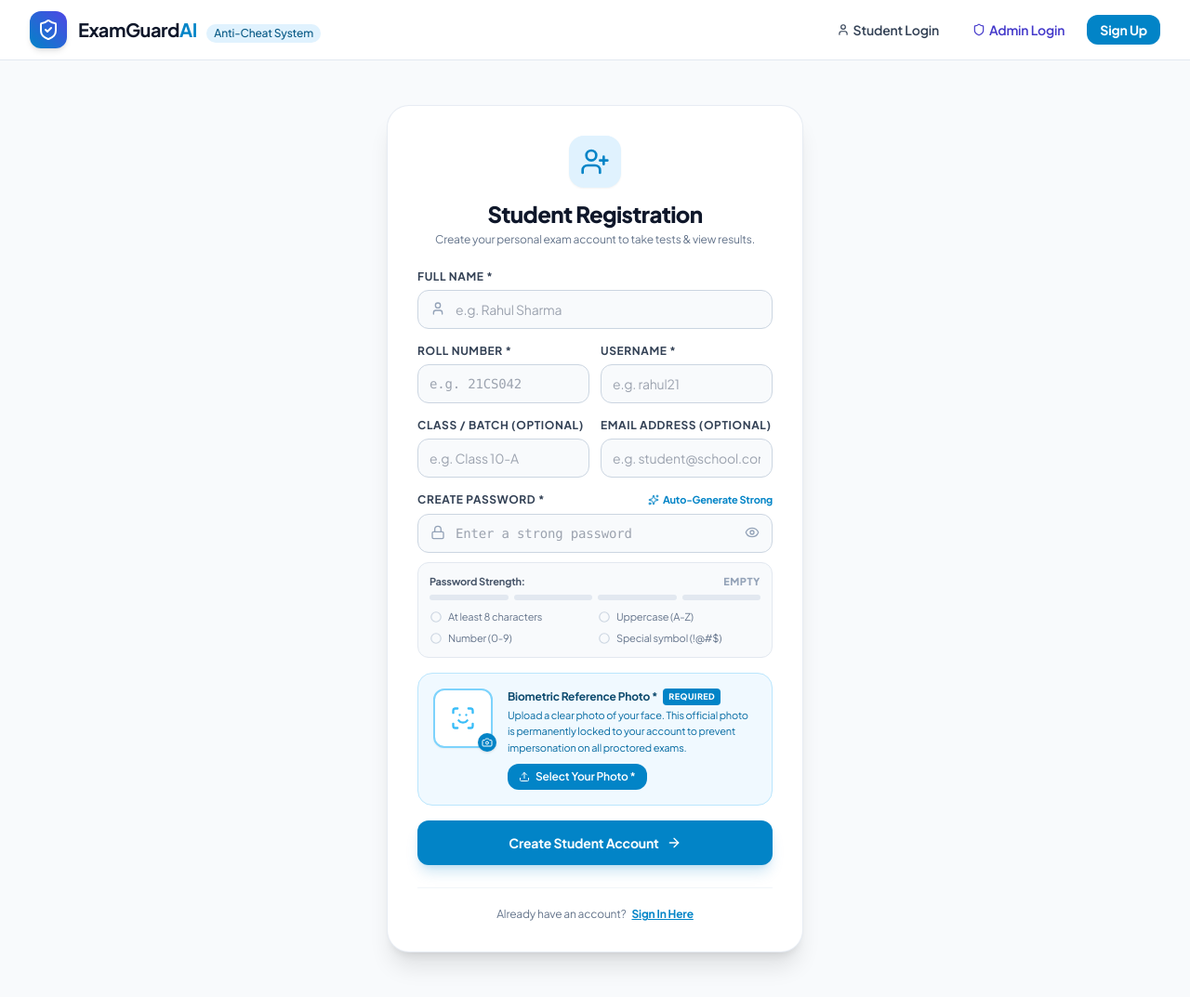
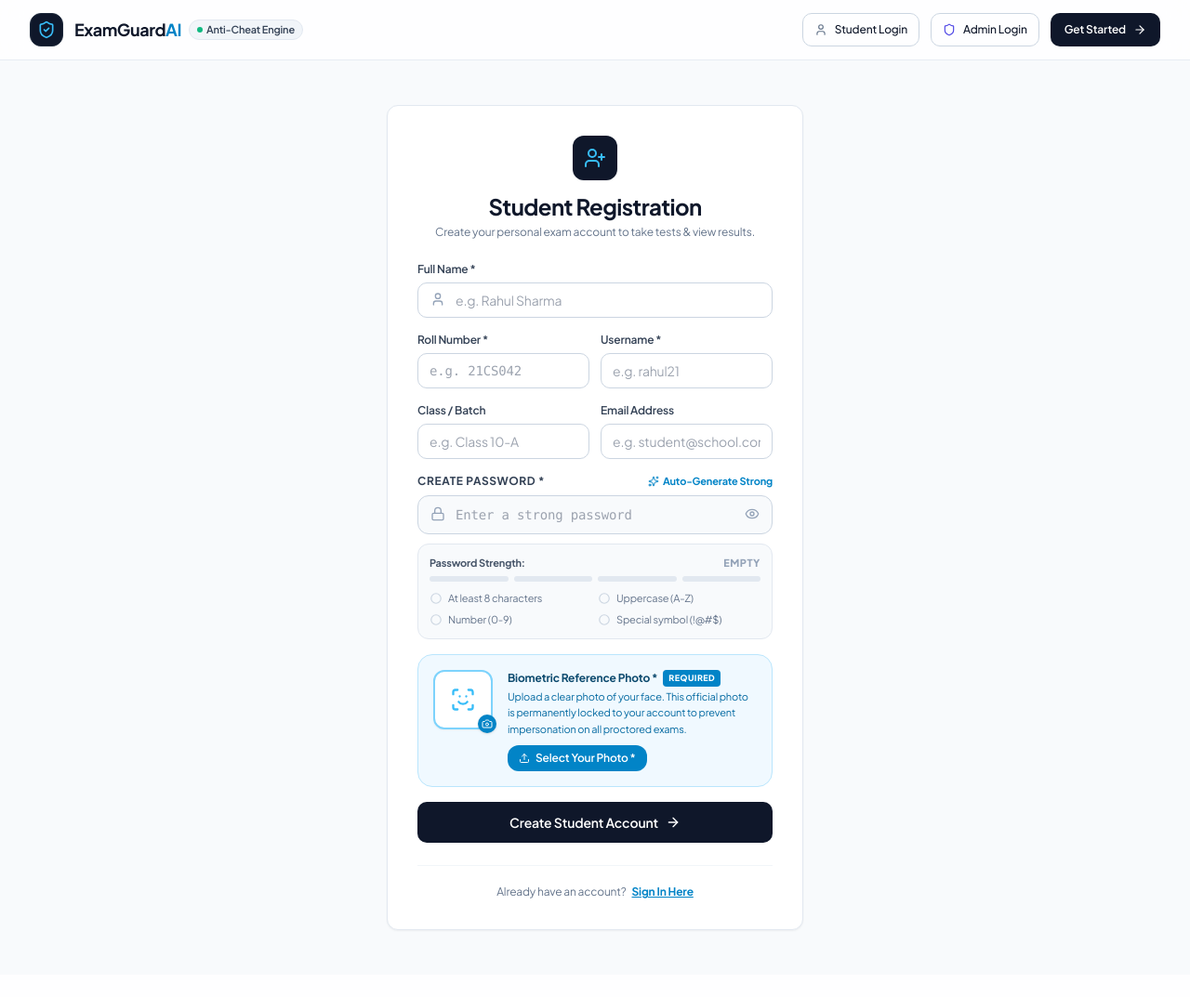
Before and after one commit to pinku-21/Online-Examination-System-with-Anti-Cheating-Detection, a Flask app: page /register in a window 1280 px wide. Shown: the whole page at 93% size. After the commit the page ends 1002 px from the top, so only its background shows below. Run offline with Flask 3, Linux system fonts and the light colour scheme; parts of the project's set-up code (start-up, migrations or seed data) failed here and were passed over; some libraries are stand-ins or nearby versions.

Commit message:
feat(ui): complete comprehensive shadcn UI overhaul across nav, login, register, student and tutor dashboards

```diff
--- a/templates/base.html
+++ b/templates/base.html
@@ -235,53 +235,57 @@
 </head>
 <body class="bg-slate-50 text-slate-800 min-h-screen flex flex-col">
 
-    <!-- Top Navigation -->
-    <header class="bg-white border-b border-slate-200 sticky top-0 z-40">
+    <!-- Top Navigation (shadcn/ui Header style) -->
+    <header class="bg-white/80 backdrop-blur-md border-b border-slate-200/80 sticky top-0 z-50 transition-all">
         <div class="max-w-7xl mx-auto px-4 sm:px-6 lg:px-8 h-16 flex items-center justify-between">
-            <a href="/" class="flex items-center space-x-3">
-                <div class="w-10 h-10 rounded-xl bg-gradient-to-tr from-sky-600 to-indigo-600 flex items-center justify-center text-white shadow-md">
-                    <i data-lucide="shield-check" class="w-6 h-6"></i>
+            <a href="/" class="flex items-center space-x-3 group">
+                <div class="w-9 h-9 rounded-lg bg-slate-900 border border-slate-800 flex items-center justify-center text-white shadow-xs group-hover:scale-105 transition-transform">
+                    <i data-lucide="shield-check" class="w-5 h-5 text-sky-400"></i>
                 </div>
-                <div>
-                    <span class="font-bold text-xl tracking-tight text-slate-900">ExamGuard<span class="text-sky-600">AI</span></span>
-                    <span class="hidden sm:inline-block ml-2 text-xs font-medium px-2 py-0.5 bg-sky-100 text-sky-800 rounded-full">Anti-Cheat System</span>
+                <div class="flex items-center gap-2">
+                    <span class="font-bold text-lg tracking-tight text-slate-900">ExamGuard<span class="text-sky-600">AI</span></span>
+                    <span class="hidden md:inline-flex items-center gap-1 text-[11px] font-semibold px-2 py-0.5 bg-slate-100 text-slate-700 border border-slate-200 rounded-full">
+                        <span class="w-1.5 h-1.5 rounded-full bg-emerald-500"></span>
+                        Anti-Cheat Engine
+                    </span>
                 </div>
             </a>
 
             <nav class="flex items-center space-x-2 sm:space-x-3">
                 {% if session.get('user_id') %}
                     {% if session.get('user_role') == 'admin' %}
-                        <a href="/tutor" class="px-3 py-1.5 text-xs sm:text-sm font-semibold text-indigo-700 bg-indigo-50 hover:bg-indigo-100 rounded-xl transition flex items-center space-x-1.5 border border-indigo-200">
+                        <a href="/tutor" class="shadcn-btn shadcn-btn-outline h-9 px-3 text-xs font-semibold">
                             <i data-lucide="shield" class="w-3.5 h-3.5 text-indigo-600"></i>
                             <span>Admin Portal</span>
                         </a>
                     {% else %}
-                        <a href="/student/dashboard" class="px-3 py-1.5 text-xs sm:text-sm font-semibold text-sky-700 bg-sky-50 hover:bg-sky-100 rounded-xl transition flex items-center space-x-1.5 border border-sky-200">
+                        <a href="/student/dashboard" class="shadcn-btn shadcn-btn-outline h-9 px-3 text-xs font-semibold">
                             <i data-lucide="clipboard-list" class="w-3.5 h-3.5 text-sky-600"></i>
                             <span>My Dashboard</span>
                         </a>
                     {% endif %}
 
-                    <div class="hidden sm:flex items-center space-x-1.5 px-3 py-1 bg-slate-100 rounded-xl text-xs font-medium text-slate-700">
+                    <div class="hidden sm:flex items-center space-x-2 px-3 py-1 bg-slate-100 border border-slate-200 rounded-lg text-xs font-medium text-slate-700">
                         <span class="w-2 h-2 rounded-full {% if session.get('user_role') == 'admin' %}bg-indigo-500{% else %}bg-sky-500{% endif %}"></span>
-                        <span class="font-bold text-slate-900">{{ session.get('user_name') }}</span>
+                        <span class="font-semibold text-slate-900">{{ session.get('user_name') }}</span>
                     </div>
 
-                    <a href="/logout" class="px-3 py-1.5 text-xs sm:text-sm font-semibold text-slate-600 hover:text-rose-600 hover:bg-rose-50 rounded-xl transition flex items-center space-x-1" title="Sign Out">
+                    <a href="/logout" class="shadcn-btn shadcn-btn-outline h-9 px-3 text-xs text-slate-600 hover:text-rose-600 hover:border-rose-300" title="Sign Out">
                         <i data-lucide="log-out" class="w-3.5 h-3.5"></i>
                         <span class="hidden sm:inline">Sign Out</span>
                     </a>
                 {% else %}
-                    <a href="/login?role=student" class="px-3 py-1.5 text-xs sm:text-sm font-semibold text-slate-700 hover:text-sky-600 hover:bg-slate-100 rounded-xl transition flex items-center space-x-1">
-                        <i data-lucide="user" class="w-3.5 h-3.5"></i>
+                    <a href="/login?role=student" class="shadcn-btn shadcn-btn-outline h-9 px-3 text-xs">
+                        <i data-lucide="user" class="w-3.5 h-3.5 text-slate-500"></i>
                         <span>Student Login</span>
                     </a>
-                    <a href="/login?role=admin" class="px-3 py-1.5 text-xs sm:text-sm font-semibold text-indigo-700 hover:text-indigo-900 hover:bg-indigo-50 rounded-xl transition flex items-center space-x-1">
-                        <i data-lucide="shield" class="w-3.5 h-3.5"></i>
+                    <a href="/login?role=admin" class="shadcn-btn shadcn-btn-outline h-9 px-3 text-xs">
+                        <i data-lucide="shield" class="w-3.5 h-3.5 text-indigo-600"></i>
                         <span>Admin Login</span>
                     </a>
-                    <a href="/register" class="px-3.5 py-1.5 text-xs sm:text-sm font-bold bg-sky-600 hover:bg-sky-700 text-white rounded-xl shadow-xs transition flex items-center space-x-1">
-                        <span>Sign Up</span>
+                    <a href="/register" class="shadcn-btn shadcn-btn-default h-9 px-3.5 text-xs font-semibold">
+                        <span>Get Started</span>
+                        <i data-lucide="arrow-right" class="w-3.5 h-3.5"></i>
                     </a>
                 {% endif %}
             </nav>
--- a/templates/register.html
+++ b/templates/register.html
@@ -4,13 +4,13 @@
 
 {% block content %}
 <div class="min-h-[82vh] flex items-center justify-center px-4 py-12">
-    <div class="max-w-md w-full bg-white rounded-3xl border border-slate-200/80 p-8 shadow-xl">
+    <div class="max-w-md w-full shadcn-card p-8 bg-white border border-slate-200 shadow-sm">
 
         <div class="text-center mb-6">
-            <div class="w-14 h-14 rounded-2xl bg-sky-100 text-sky-600 flex items-center justify-center mx-auto mb-3 shadow-sm">
-                <i data-lucide="user-plus" class="w-8 h-8"></i>
+            <div class="w-12 h-12 rounded-xl bg-slate-900 text-white flex items-center justify-center mx-auto mb-3 shadow-sm">
+                <i data-lucide="user-plus" class="w-6 h-6 text-sky-400"></i>
             </div>
-            <h1 class="text-2xl font-black text-slate-900 tracking-tight">Student Registration</h1>
+            <h1 class="text-2xl font-bold text-slate-900 tracking-tight">Student Registration</h1>
             <p class="text-xs text-slate-500 mt-1">Create your personal exam account to take tests & view results.</p>
         </div>
 
@@ -27,32 +27,32 @@
 
         <form action="/register" method="POST" enctype="multipart/form-data" class="space-y-4" id="registration-form" autocomplete="on">
             <div>
-                <label class="block text-xs font-bold text-slate-700 uppercase tracking-wider mb-1.5">Full Name *</label>
+                <label class="block text-xs font-semibold text-slate-700 mb-1.5">Full Name *</label>
                 <div class="relative">
-                    <input type="text" name="full_name" id="full_name" required placeholder="e.g. Rahul Sharma" autocomplete="name" class="w-full pl-10 pr-4 py-2.5 bg-slate-50 border border-slate-300 rounded-xl text-sm focus:bg-white focus:outline-none focus:ring-2 focus:ring-sky-500">
-                    <i data-lucide="user" class="w-4 h-4 text-slate-400 absolute left-3.5 top-3"></i>
+                    <input type="text" name="full_name" id="full_name" required placeholder="e.g. Rahul Sharma" autocomplete="name" class="shadcn-input pl-10 text-sm">
+                    <i data-lucide="user" class="w-4 h-4 text-slate-400 absolute left-3.5 top-2.5"></i>
                 </div>
             </div>
 
             <div class="grid grid-cols-2 gap-3">
                 <div>
-                    <label class="block text-xs font-bold text-slate-700 uppercase tracking-wider mb-1.5">Roll Number *</label>
-                    <input type="text" name="roll_number" id="roll_number" required placeholder="e.g. 21CS042" autocomplete="off" class="w-full px-3 py-2.5 bg-slate-50 border border-slate-300 rounded-xl text-sm font-mono focus:bg-white focus:outline-none focus:ring-2 focus:ring-sky-500">
+                    <label class="block text-xs font-semibold text-slate-700 mb-1.5">Roll Number *</label>
+                    <input type="text" name="roll_number" id="roll_number" required placeholder="e.g. 21CS042" autocomplete="off" class="shadcn-input font-mono text-sm">
                 </div>
                 <div>
-                    <label class="block text-xs font-bold text-slate-700 uppercase tracking-wider mb-1.5">Username *</label>
-                    <input type="text" name="username" id="username" required placeholder="e.g. rahul21" autocomplete="username" class="w-full px-3 py-2.5 bg-slate-50 border border-slate-300 rounded-xl text-sm focus:bg-white focus:outline-none focus:ring-2 focus:ring-sky-500">
+                    <label class="block text-xs font-semibold text-slate-700 mb-1.5">Username *</label>
+                    <input type="text" name="username" id="username" required placeholder="e.g. rahul21" autocomplete="username" class="shadcn-input text-sm">
                 </div>
             </div>
 
             <div class="grid grid-cols-2 gap-3">
                 <div>
-                    <label class="block text-xs font-bold text-slate-700 uppercase tracking-wider mb-1.5">Class / Batch (Optional)</label>
-                    <input type="text" name="class_name" id="class_name" placeholder="e.g. Class 10-A" autocomplete="organization-title" class="w-full px-3 py-2.5 bg-slate-50 border border-slate-300 rounded-xl text-sm focus:bg-white focus:outline-none focus:ring-2 focus:ring-sky-500">
+                    <label class="block text-xs font-semibold text-slate-700 mb-1.5">Class / Batch</label>
+                    <input type="text" name="class_name" id="class_name" placeholder="e.g. Class 10-A" autocomplete="organization-title" class="shadcn-input text-sm">
                 </div>
                 <div>
-                    <label class="block text-xs font-bold text-slate-700 uppercase tracking-wider mb-1.5">Email Address (Optional)</label>
-                    <input type="email" name="email" id="email" placeholder="e.g. student@school.com" autocomplete="email" class="w-full px-3 py-2.5 bg-slate-50 border border-slate-300 rounded-xl text-sm focus:bg-white focus:outline-none focus:ring-2 focus:ring-sky-500">
+                    <label class="block text-xs font-semibold text-slate-700 mb-1.5">Email Address</label>
+                    <input type="email" name="email" id="email" placeholder="e.g. student@school.com" autocomplete="email" class="shadcn-input text-sm">
                 </div>
             </div>
 
@@ -138,7 +138,7 @@
                 <input type="file" id="reg-photo-input" name="profile_photo" accept="image/*" required class="hidden" onchange="previewRegPhoto(event)">
             </div>
 
-            <button type="submit" id="submit-btn" class="w-full py-3.5 bg-sky-600 hover:bg-sky-700 text-white font-bold rounded-xl shadow-lg shadow-sky-600/20 transition flex items-center justify-center space-x-2 text-sm mt-5 disabled:opacity-50 disabled:cursor-not-allowed">
+            <button type="submit" id="submit-btn" class="shadcn-btn shadcn-btn-default w-full h-11 text-sm font-semibold mt-5 disabled:opacity-50 disabled:cursor-not-allowed">
                 <span>Create Student Account</span>
                 <i data-lucide="arrow-right" class="w-4 h-4"></i>
             </button>
--- a/templates/student_dashboard.html
+++ b/templates/student_dashboard.html
@@ -105,7 +105,7 @@
         {% if available_exams %}
             <div class="p-6 grid grid-cols-1 md:grid-cols-2 gap-4">
                 {% for ex in available_exams %}
-                <div class="rounded-2xl border border-slate-200 bg-slate-50/50 p-5 hover:border-indigo-200 hover:shadow-md transition flex flex-col justify-between space-y-4">
+                <div class="shadcn-card bg-white p-5 flex flex-col justify-between space-y-4">
                     <div>
                         <!-- Status and Access Badges -->
                         <div class="flex flex-wrap items-center justify-between gap-2 mb-2.5">
```
Also changed, not shown: templates/login.html (+15 -15 lines), templates/tutor_dashboard.html (+17 -15 lines).
